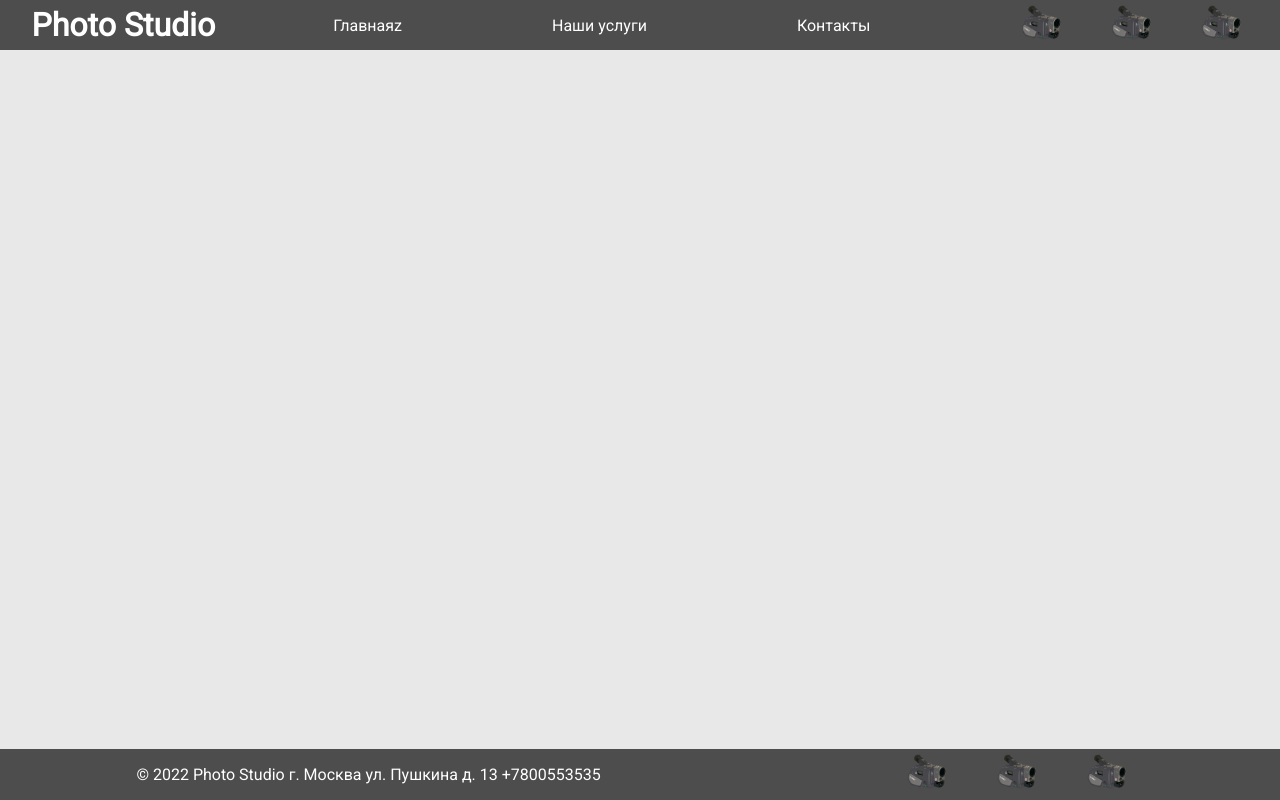
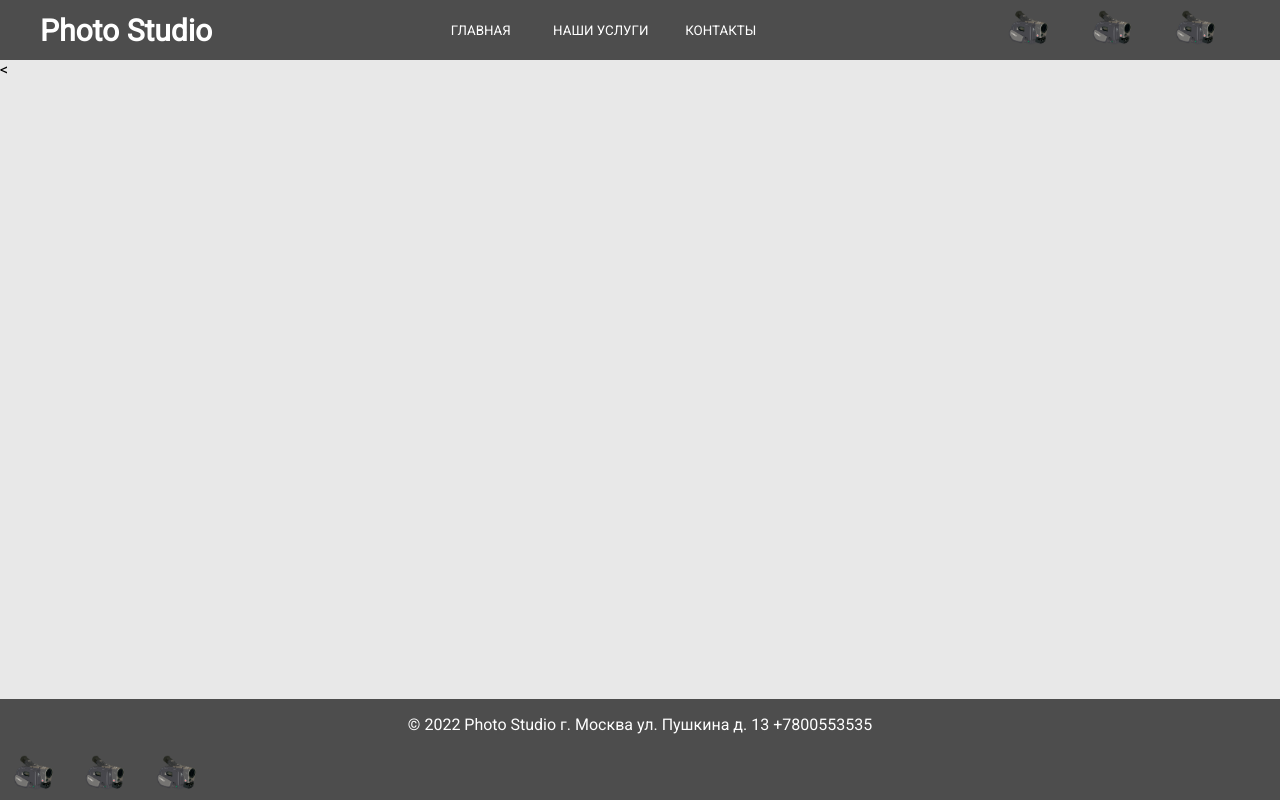
Before and after one commit to Reck171/Photo-Studio, a PHP site: page / in a window 1280 px wide. Run offline with PHP 8.4, Linux system fonts and the light colour scheme; some libraries are stand-ins or nearby versions.

Commit message:
refuctoring header

```diff
--- a/index.html
+++ b/index.html
@@ -15,6 +15,8 @@
     <body>
 
         <header class="header">
+            <div class="container">
+                <div class="header-wrapper">
                     <div class=header_name>
                         <a href="#" class="company_name">
                             <h1 class="name">
@@ -22,18 +24,56 @@
                             </h1>
                         </a>
                     </div>
-            <div class="menu">
-                <a  href="#" class="menu_item"><li>Главнаяz</li></a>
-                <a  href="#" class="menu_item"><li>Наши услуги</li></a>
-                <a  href="#" class="menu_item"><li>Контакты</li></a>
+                    <div class="header__menu">
+                        <nav>
+                            <ul class="header__menu_items">
+                                <li class="header__menu_item">
+                                    <a href="#">
+                                        <button>
+                                            Главная
+                                        </button>
+                                    </a>
+                                </li>
+                                <li class="header__menu_item">
+                                    <a href="#">
+                                        <button>
+                                            Наши Услуги
+                                        </button>
+                                    </a>
+                                </li>
+                                <li class="header__menu_item">
+                                    <a href="#">
+                                        <button>
+                                            Контакты
+                                        </button>
+                                    </a>
+                                </li>
+                            </ul>
+                        </nav>
                     </div>
                     <div class="links">
-                <a href="#" class="links_img"><img src="icon.png" alt=""></a>
-                <a href="#" class="links_img"><img src="icon.png" alt=""></a>
-                <a href="#" class="links_img"><img src="icon.png" alt=""></a>
+                        <a href="#" class="links_img">
+                            <button>
+                                <img src="icon.png" alt="">
+                            </button>
+                        </a>
+                        <a href="#" class="links_img">
+                            <button>
+                                <img src="icon.png" alt="">
+                            </button>
+                        </a>
+                        <a href="#" class="links_img">
+                            <button>
+                                <img src="icon.png" alt="">
+                            </button>
+                        </a>
+
+                    </div>
+                </div>
             </div>
         </header>
 
+        <div class="container"></div>
             <div class="footer">
                 <p>&copy 2022 Photo Studio г. Москва ул. Пушкина д. 13 +7800553535</p>
                 <div class="links">
@@ -42,6 +82,6 @@
                     <a href="#" class="links_img"><img src="icon.png" alt=""></a>
                 </div>
             </div>
-
+        <<div class="container"></div>
     </body>
 </html>
--- a/style.css
+++ b/style.css
@@ -3,9 +3,8 @@
     background-color: #4d4d4d;
     margin: 0;
     padding: 0;
-    display: flex;
-    align-items: center;
-    justify-content: space-around;
+    height: 60px;
+
 }
 
 body {
@@ -15,29 +14,75 @@ body {
     background-color: #e8e8e8;
 }
 
+.container{
+    width: 1200px;
+    margin: 0 auto;
+}
+
 header .company_name {
     height: 50px;
     text-decoration: none;
     align-items: center;
     display: flex;
     color: white;
-    margin-left: 10;
 }
 
 header .name {
+    font-size: 30px;
     padding: 0;
     margin: 0;
     color: white;
 }
 
-.menu {
+.header-wrapper {
+    display: flex;
+    justify-content: space-between;
+    align-items: center;
+}
+
+.header__menu {
+
+}
+
+.header__menu_items {
+    list-style-type: none;
+    display: flex;
+    padding: 0;
+    margin: 0;
+}
+
+.header__menu_item a {
+    text-decoration: none;
+}
+
+.header__menu_item button {
+    background: transparent;
+    border: none;
+    color: #fff;
+    width: 120px;
+    height: 60px;
+    display: flex;
+    align-items: center;
+    justify-content: center;
+    font-family: "Roboto";
+    text-transform: uppercase;
+    transition: 0.5s;
+}
+
+.header__menu_item button:hover {
+    background: rgba(255, 255, 255, 0.3);
+
+}
+
+
+/* .menu {
     align-items: center;
     list-style-type: none;
     display: flex;
     margin: 0 !important;
-}
+} */
 
-.menu_item {
+/* .menu_item {
     height: 50px;
     text-decoration: none;
     align-items: center;
@@ -47,24 +92,26 @@ header .name {
     margin-left: 75px;
 }
 
-.menu li{
+.menu{
     display: flex;
     align-items: center;
 }
 
-.menu li a{
+.menu a{
     text-decoration: none;
     color: white;
     font-size: 20px;
     font-weight: 500;
+} */
+
+.links_img img{
+    height: 50px;
 }
 
-.links_img {
-    height: 50px;
-    width: 50px;
-    display: flex;
-    margin-left: 20px;
-    margin-right: 20px;
+.links_img button {
+    background: transparent;
+    border: none;
+    height: 60px;
 }
 
 .links{
@@ -79,6 +126,4 @@ header .name {
     background-color: #4d4d4d;
     color: white;
     text-align: center;
-    display: flex;
-    justify-content: space-around;
 }
```
Lines whose indentation alone changed are shown as unchanged.
